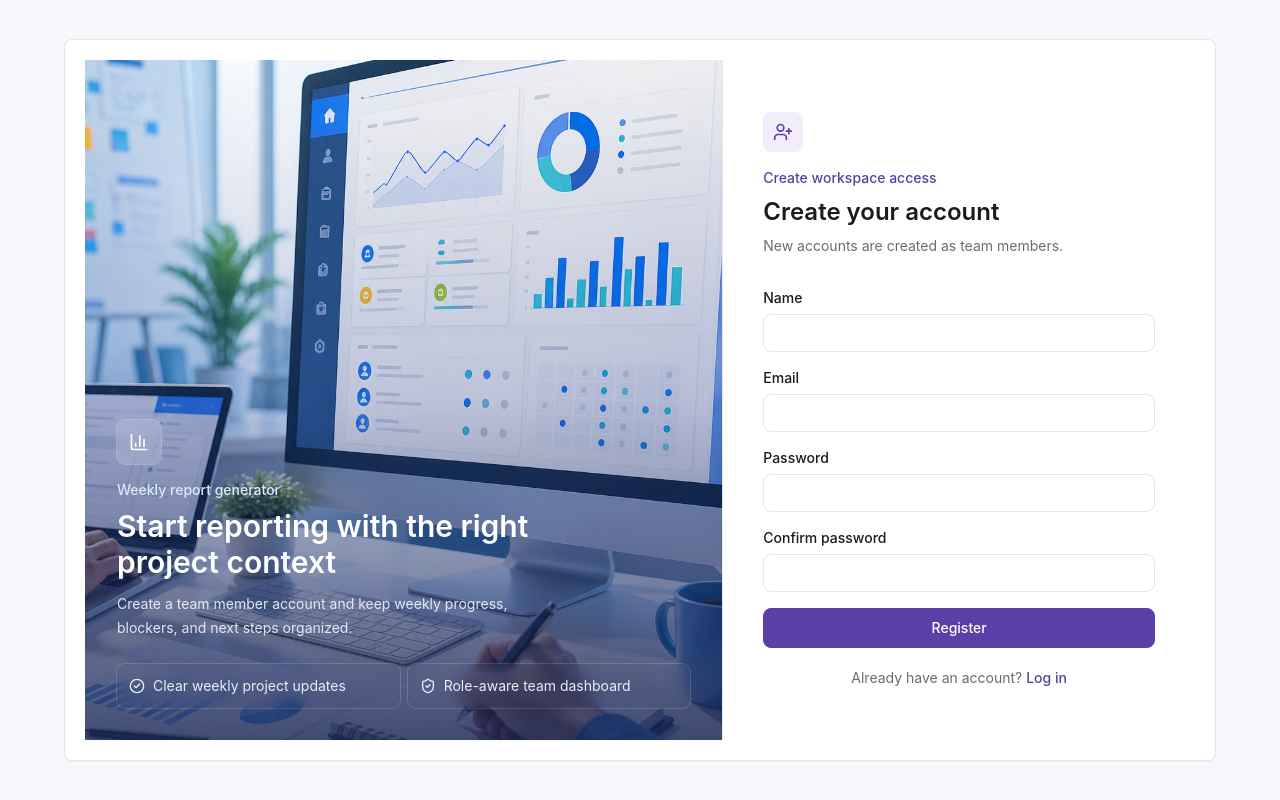
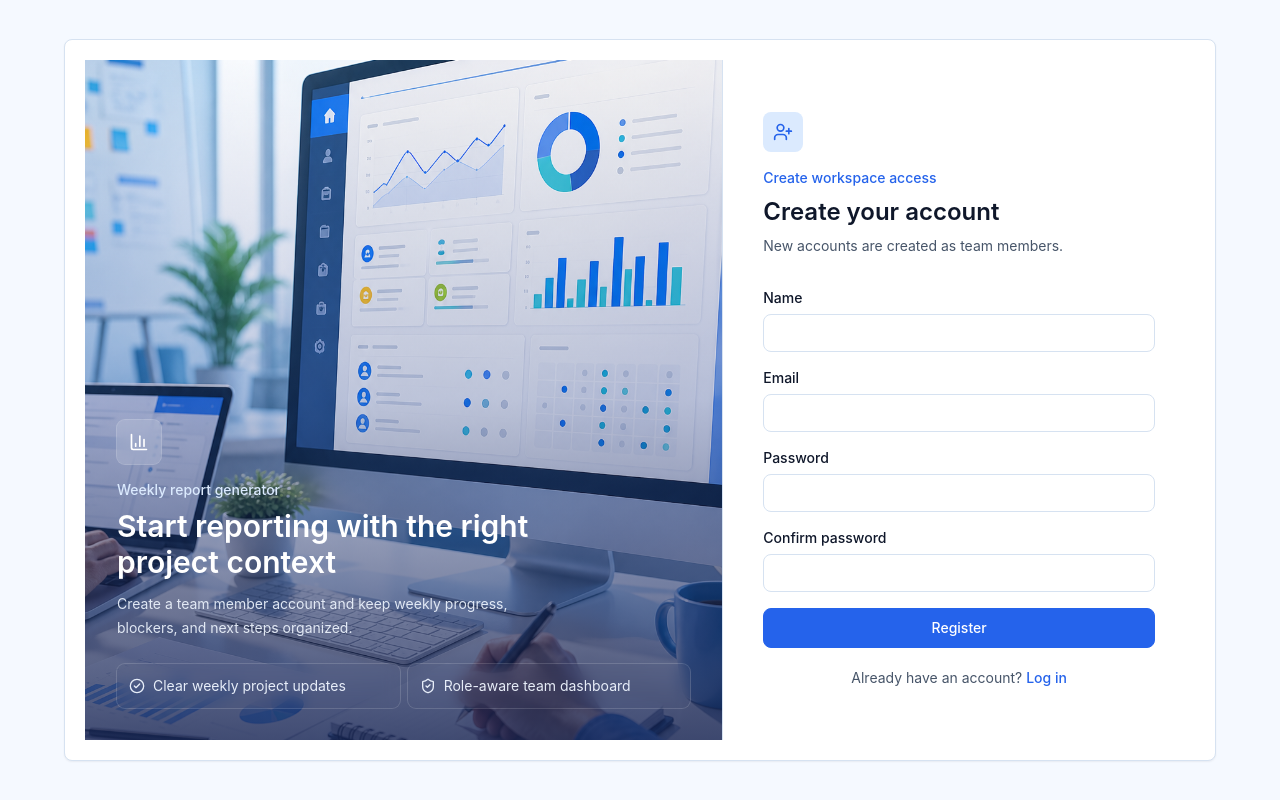
Before and after one commit to Pethumshyam6611/Weekly-Report-Generator-Team-Dashboard, a Next.js app in the folder frontend/: page /register in a window 1280 px wide. Built offline with nearby package versions, Linux system fonts and the light colour scheme; no server answers.

Commit message:
Update platform theme experience

```diff
--- a/frontend/app/globals.css
+++ b/frontend/app/globals.css
@@ -3,7 +3,61 @@
 @tailwind utilities;
 
 :root {
+  --color-surface-page: 245 249 255;
+  --color-surface-panel: 255 255 255;
+  --color-surface-subtle: 232 242 255;
+  --color-ink: 15 23 42;
+  --color-ink-muted: 71 85 105;
+  --color-ink-faint: 116 132 154;
+  --color-line: 214 226 241;
+  --color-brand: 37 99 235;
+  --color-brand-hover: 29 78 216;
+  --color-brand-soft: 219 234 254;
+  --color-brand-border: 147 197 253;
+  --color-status-submitted: 24 121 78;
+  --color-status-submitted-bg: 234 247 240;
+  --color-status-pending: 154 103 0;
+  --color-status-pending-bg: 255 245 214;
+  --color-status-late: 180 35 24;
+  --color-status-late-bg: 253 236 236;
+  --color-status-draft: 93 90 102;
+  --color-status-draft-bg: 241 240 244;
+  --chart-primary: #2563EB;
+  --chart-secondary: #38BDF8;
+  --chart-submitted: #16A34A;
+  --chart-pending: #F59E0B;
+  --chart-late: #EF4444;
+  --shadow-subtle: 0 1px 2px rgba(15, 23, 42, 0.06);
   color-scheme: light;
+}
+
+[data-theme='dark'] {
+  --color-surface-page: 8 17 33;
+  --color-surface-panel: 15 28 48;
+  --color-surface-subtle: 20 43 72;
+  --color-ink: 239 246 255;
+  --color-ink-muted: 173 192 216;
+  --color-ink-faint: 125 151 181;
+  --color-line: 45 73 106;
+  --color-brand: 96 165 250;
+  --color-brand-hover: 147 197 253;
+  --color-brand-soft: 16 51 96;
+  --color-brand-border: 59 130 246;
+  --color-status-submitted: 94 214 150;
+  --color-status-submitted-bg: 18 56 40;
+  --color-status-pending: 245 192 86;
+  --color-status-pending-bg: 65 48 16;
+  --color-status-late: 255 138 128;
+  --color-status-late-bg: 70 28 28;
+  --color-status-draft: 186 190 200;
+  --color-status-draft-bg: 45 50 63;
+  --chart-primary: #60A5FA;
+  --chart-secondary: #22D3EE;
+  --chart-submitted: #4ADE80;
+  --chart-pending: #FBBF24;
+  --chart-late: #F87171;
+  --shadow-subtle: 0 12px 30px rgba(0, 0, 0, 0.22);
+  color-scheme: dark;
 }
 
 * {
@@ -17,8 +71,8 @@ body {
 
 body {
   margin: 0;
-  background: #F8F7FB;
-  color: #1A1A1F;
+  background: rgb(var(--color-surface-page));
+  color: rgb(var(--color-ink));
   font-family: Inter, ui-sans-serif, system-ui, Segoe UI, sans-serif;
 }
 
@@ -27,11 +81,44 @@ input,
 select,
 textarea {
   font: inherit;
+  color-scheme: light;
+}
+
+[data-theme='dark'] button,
+[data-theme='dark'] input,
+[data-theme='dark'] select,
+[data-theme='dark'] textarea {
+  color-scheme: dark;
+}
+
+::selection {
+  background: rgb(var(--color-brand-soft));
+  color: rgb(var(--color-ink));
+}
+
+::placeholder {
+  color: rgb(var(--color-ink-faint));
+}
+
+input:-webkit-autofill,
+input:-webkit-autofill:hover,
+input:-webkit-autofill:focus,
+textarea:-webkit-autofill,
+select:-webkit-autofill {
+  -webkit-text-fill-color: rgb(var(--color-ink));
+  box-shadow: 0 0 0 1000px rgb(var(--color-surface-panel)) inset;
+  transition: background-color 9999s ease-out;
 }
 
 a {
   color: inherit;
   text-decoration: none;
+}
+
+@layer utilities {
+  .bg-white {
+    background-color: rgb(var(--color-surface-panel) / var(--tw-bg-opacity, 1));
+  }
 }
 
 @layer components {
--- a/frontend/app/layout.tsx
+++ b/frontend/app/layout.tsx
@@ -9,7 +9,21 @@ export const metadata: Metadata = {
 
 export default function RootLayout({ children }: { children: React.ReactNode }) {
   return (
-    <html lang="en">
+    <html lang="en" suppressHydrationWarning>
+      <head>
+        <script
+          dangerouslySetInnerHTML={{
+            __html: `
+              try {
+                var theme = localStorage.getItem('weekly-report-theme');
+                document.documentElement.dataset.theme = theme === 'dark' ? 'dark' : 'light';
+              } catch (_) {
+                document.documentElement.dataset.theme = 'light';
+              }
+            `
+          }}
+        />
+      </head>
       <body>
         <Providers>{children}</Providers>
       </body>
--- a/frontend/app/providers.tsx
+++ b/frontend/app/providers.tsx
@@ -1,10 +1,12 @@
 'use client';
 
 import { AuthProvider } from '@/lib/auth/AuthContext';
+import { ThemeProvider } from '@/lib/theme/ThemeContext';
 import { Toaster } from 'react-hot-toast';
 
 export function Providers({ children }: { children: React.ReactNode }) {
   return (
+    <ThemeProvider>
       <AuthProvider>
         {children}
         <Toaster
@@ -12,12 +14,14 @@ export function Providers({ children }: { children: React.ReactNode }) {
           toastOptions={{
             duration: 3500,
             style: {
-            border: '1px solid #E5E3EC',
-            boxShadow: '0 1px 2px rgba(0,0,0,0.04)',
-            color: '#1A1A1F'
+              background: 'rgb(var(--color-surface-panel))',
+              border: '1px solid rgb(var(--color-line))',
+              boxShadow: 'var(--shadow-subtle)',
+              color: 'rgb(var(--color-ink))'
             }
           }}
         />
       </AuthProvider>
+    </ThemeProvider>
   );
 }
--- a/frontend/components/layout/Topbar.tsx
+++ b/frontend/components/layout/Topbar.tsx
@@ -1,12 +1,16 @@
 'use client';
 
-import { UserCircle } from 'lucide-react';
+import { Moon, Sun, UserCircle } from 'lucide-react';
+import { Button } from '@/components/ui/Button';
 import { useAuth } from '@/lib/auth/useAuth';
+import { useTheme } from '@/lib/theme/ThemeContext';
 
 export function Topbar({ title, description }: { title: string; description?: string }) {
   const { user } = useAuth();
+  const { theme, toggleTheme } = useTheme();
   const displayName = user?.name || 'User';
   const roleLabel = user?.role === 'manager' ? 'Manager' : 'Team member';
+  const darkMode = theme === 'dark';
 
   return (
     <header className="border-b border-line bg-white">
@@ -16,6 +20,19 @@ export function Topbar({ title, description }: { title: string; description?: st
           <h1 className="text-lg font-semibold text-ink">{title}</h1>
           {description ? <p className="mt-0.5 text-sm text-ink-muted">{description}</p> : null}
         </div>
+        <div className="flex items-center gap-2">
+          <Button
+            type="button"
+            variant="secondary"
+            size="sm"
+            className="h-10 w-10 px-0"
+            onClick={toggleTheme}
+            aria-label={darkMode ? 'Switch to light mode' : 'Switch to night mode'}
+            title={darkMode ? 'Light mode' : 'Night mode'}
+          >
+            {darkMode ? <Sun className="h-4 w-4" /> : <Moon className="h-4 w-4" />}
+          </Button>
+
           <div className="hidden min-w-[190px] items-center gap-3 rounded-panel border border-line bg-surface-page px-3 py-2 shadow-subtle sm:flex">
             <div className="flex h-9 w-9 shrink-0 items-center justify-center rounded-panel bg-brand-soft text-brand">
               <UserCircle className="h-5 w-5" />
@@ -26,6 +43,7 @@ export function Topbar({ title, description }: { title: string; description?: st
             </div>
           </div>
         </div>
+      </div>
     </header>
   );
 }
--- /dev/null
+++ b/frontend/lib/theme/ThemeContext.tsx
@@ -0,0 +1,58 @@
+'use client';
+
+import { createContext, useContext, useEffect, useMemo, useState } from 'react';
+
+type Theme = 'light' | 'dark';
+
+type ThemeContextValue = {
+  theme: Theme;
+  setTheme: (theme: Theme) => void;
+  toggleTheme: () => void;
+};
+
+const THEME_KEY = 'weekly-report-theme';
+const ThemeContext = createContext<ThemeContextValue | null>(null);
+
+const applyTheme = (theme: Theme) => {
+  document.documentElement.dataset.theme = theme;
+};
+
+const getStoredTheme = (): Theme => {
+  if (typeof window === 'undefined') return 'light';
+  return window.localStorage.getItem(THEME_KEY) === 'dark' ? 'dark' : 'light';
+};
+
+export function ThemeProvider({ children }: { children: React.ReactNode }) {
+  const [theme, setThemeState] = useState<Theme>('light');
+
+  useEffect(() => {
+    const storedTheme = getStoredTheme();
+    setThemeState(storedTheme);
+    applyTheme(storedTheme);
+  }, []);
+
+  const setTheme = (nextTheme: Theme) => {
+    setThemeState(nextTheme);
+    window.localStorage.setItem(THEME_KEY, nextTheme);
+    applyTheme(nextTheme);
+  };
+
+  const value = useMemo(
+    () => ({
+      theme,
+      setTheme,
+      toggleTheme: () => setTheme(theme === 'dark' ? 'light' : 'dark')
+    }),
+    [theme]
+  );
+
+  return <ThemeContext.Provider value={value}>{children}</ThemeContext.Provider>;
+}
+
+export const useTheme = () => {
+  const context = useContext(ThemeContext);
+  if (!context) {
+    throw new Error('useTheme must be used within ThemeProvider');
+  }
+  return context;
+};
--- a/frontend/tailwind.config.ts
+++ b/frontend/tailwind.config.ts
@@ -10,35 +10,35 @@ const config: Config = {
     extend: {
       colors: {
         surface: {
-          page: '#F8F7FB',
-          panel: '#FFFFFF',
-          subtle: '#F1EDFB'
+          page: 'rgb(var(--color-surface-page) / <alpha-value>)',
+          panel: 'rgb(var(--color-surface-panel) / <alpha-value>)',
+          subtle: 'rgb(var(--color-surface-subtle) / <alpha-value>)'
         },
         ink: {
-          DEFAULT: '#1A1A1F',
-          muted: '#6B6B76',
-          faint: '#8B8796'
+          DEFAULT: 'rgb(var(--color-ink) / <alpha-value>)',
+          muted: 'rgb(var(--color-ink-muted) / <alpha-value>)',
+          faint: 'rgb(var(--color-ink-faint) / <alpha-value>)'
         },
-        line: '#E5E3EC',
+        line: 'rgb(var(--color-line) / <alpha-value>)',
         brand: {
-          DEFAULT: '#5B3FA6',
-          hover: '#4F3593',
-          soft: '#F1EDFB',
-          border: '#D9CEF3'
+          DEFAULT: 'rgb(var(--color-brand) / <alpha-value>)',
+          hover: 'rgb(var(--color-brand-hover) / <alpha-value>)',
+          soft: 'rgb(var(--color-brand-soft) / <alpha-value>)',
+          border: 'rgb(var(--color-brand-border) / <alpha-value>)'
         },
         status: {
-          submitted: '#18794E',
-          submittedBg: '#EAF7F0',
-          pending: '#9A6700',
-          pendingBg: '#FFF5D6',
-          late: '#B42318',
-          lateBg: '#FDECEC',
-          draft: '#5D5A66',
-          draftBg: '#F1F0F4'
+          submitted: 'rgb(var(--color-status-submitted) / <alpha-value>)',
+          submittedBg: 'rgb(var(--color-status-submitted-bg) / <alpha-value>)',
+          pending: 'rgb(var(--color-status-pending) / <alpha-value>)',
+          pendingBg: 'rgb(var(--color-status-pending-bg) / <alpha-value>)',
+          late: 'rgb(var(--color-status-late) / <alpha-value>)',
+          lateBg: 'rgb(var(--color-status-late-bg) / <alpha-value>)',
+          draft: 'rgb(var(--color-status-draft) / <alpha-value>)',
+          draftBg: 'rgb(var(--color-status-draft-bg) / <alpha-value>)'
         }
       },
       boxShadow: {
-        subtle: '0 1px 2px rgba(0, 0, 0, 0.04)'
+        subtle: 'var(--shadow-subtle)'
       },
       borderRadius: {
         panel: '8px'
```
Lines whose indentation alone changed are shown as unchanged.
